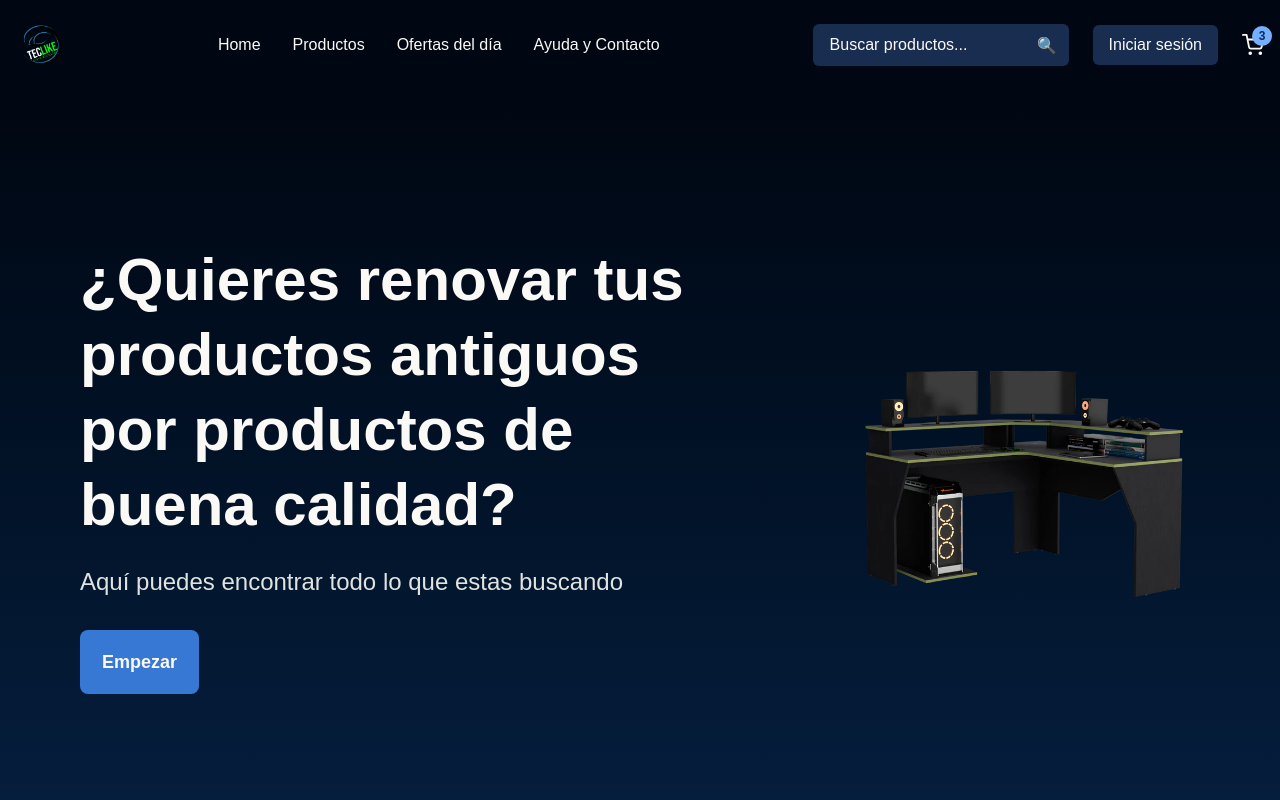
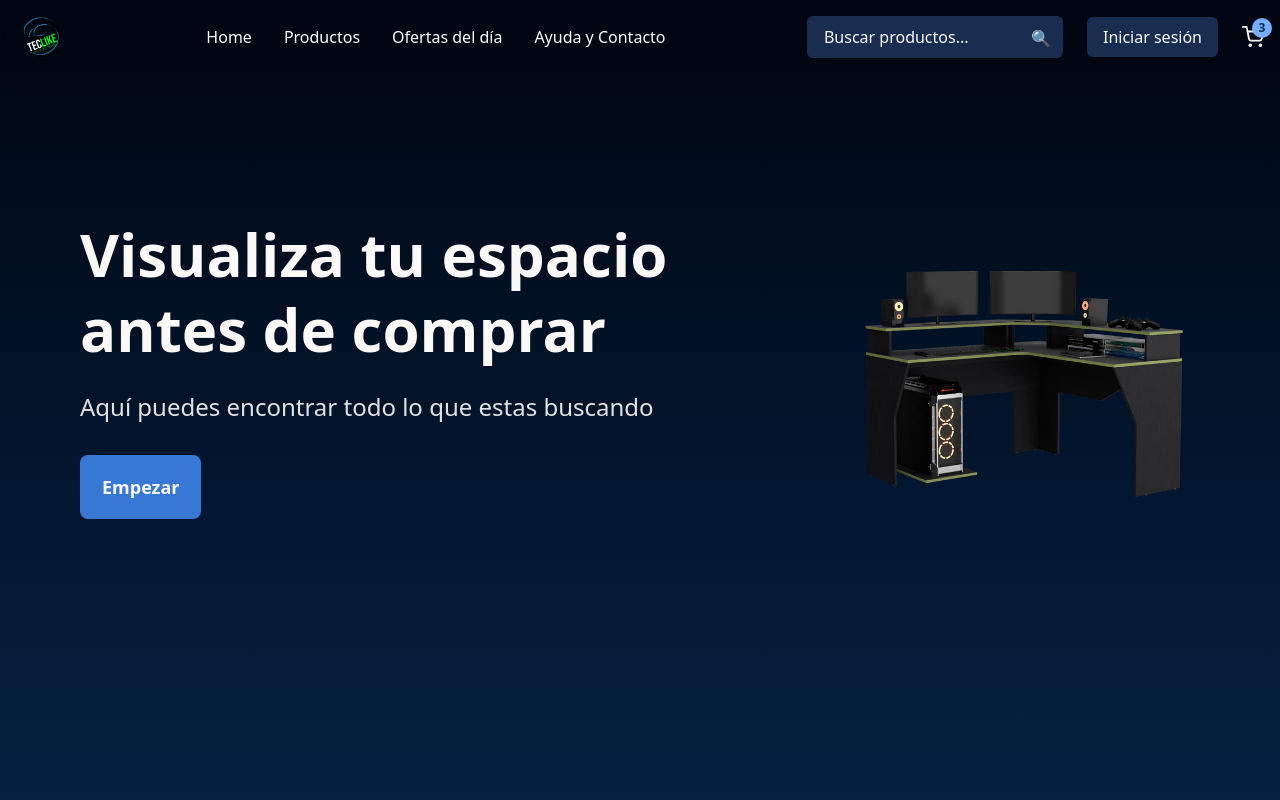
Before and after one commit to MisaelBohorquez27/Teclike-Store-3D, a Next.js app in the folder apps/frontend/: page / in a window 1280 px wide. Shown: the top 800 px of the page. Built offline with nearby package versions, Linux system fonts and the light colour scheme.

Commit message:
fix(Fixing the NavBar, its make responsive with animations)

```diff
--- a/apps/frontend/src/app/globals.css
+++ b/apps/frontend/src/app/globals.css
@@ -1,23 +1,36 @@
 @import "tailwindcss";
 
+/* src/app/globals.css */
+
 :root {
-    --background: #ffffff;
-    --foreground: #171717;
-    --color-background: var(--background);
-    --color-foreground: var(--foreground);
-    --font-sans: Arial, Helvetica, sans-serif;
+  --breakpoint-sm: 480px;
+  --breakpoint-md: 768px;
+  --breakpoint-lg: 976px;
+  --color-navy: #0f2c59; /* Azul marino */
+  --color-bone-white: #faf9f6; /* Blanco hueso */
+  --color-electric-blue: #3a7bff; /* Azul eléctrico */
+  --color-silver-gray: #c0c0c0; /* Gris plateado */
+  --color-emerald: #50c878; /* Verde esmeralda */
+
+  /* Puedes agregar también variables semánticas para mayor claridad */
+  --color-primary: var(--color-navy);
+  --color-secondary: var(--color-electric-blue);
+  --color-background: var(--color-bone-white);
+  --color-muted: var(--color-silver-gray);
+  --color-success: var(--color-emerald);
 }
 
+/* Estilos base */
 body {
-  background: var(--color-background);
-  color: var(--color-foreground);
+  background-color: var(--background-cream);
+  color: var(--primary-navy);
   font-family: var(--font-sans);
 }
 
 /* Estilos de las flechas de la seccion "Mas vendido de la semana"*/
 .swiper-button-next-custom,
 .swiper-button-prev-custom {
-  color: #3B82F6;
+  color: #3b82f6;
   background: white;
   width: 40px;
   height: 40px;
@@ -34,21 +47,32 @@ body {
 .swiper-button-prev-custom::after {
   font-size: 18px;
   font-weight: bold;
-  content: '';
+  content: "";
   display: inline-block;
 }
 
 .swiper-button-prev-custom::after {
-  content: '‹';
+  content: "‹";
 }
 
 .swiper-button-next-custom::after {
-  content: '›';
+  content: "›";
 }
 
 /*Seccion de Clientes Review*/
 .swiper-pagination-bullet {
-  background: #9CA3AF !important;
+  background: #9ca3af !important;
+  opacity: 1 !important;
+}
+
+.swiper-pagination-bullet-active {
+  background: #3b82f6 !important;
+  width: 24px !important;
+  border-radius: 4px !important;
+}
+
+.swiper-pagination-bullet {
+  background: #9ca3af !important;
   opacity: 1 !important;
 }
 
@@ -57,14 +81,3 @@ body {
   width: 24px !important;
   border-radius: 4px !important;
 }
-
-.swiper-pagination-bullet {
-  background: #9CA3AF !important;
-  opacity: 1 !important;
-}
-
-.swiper-pagination-bullet-active {
-  background: #3B82F6 !important;
-  width: 24px !important;
-  border-radius: 4px !important;
-}
--- a/apps/frontend/src/components/CartIcon.tsx
+++ b/apps/frontend/src/components/CartIcon.tsx
@@ -6,7 +6,7 @@ export default function CartIcon() {
     <Link href="/Cart" className="relative">
       <FiShoppingCart
         size={22}
-        className="hover:opacity-80 transition-opacity"
+        className="hover:opacity-80 transition-opacity text-white"
       />
       {/* Indicador de items en carrito */}
       <span className="absolute -top-2 -right-2 bg-[#75afff] text-[#0F2C59] text-xs font-bold w-5 h-5 flex items-center justify-center rounded-full">
--- a/apps/frontend/src/components/HeroBanner.tsx
+++ b/apps/frontend/src/components/HeroBanner.tsx
@@ -11,7 +11,7 @@ export function HeroBanner() {
         <div className="w-full max-w-2xl text-left md:w-2/3 pb-6 p-2 pr-0 rounded-lg ml-2 mb-4 mr-4">
           {/* Título */}
           <h1 className="text-4xl md:text-6xl font-bold text-[#FAF9F6] mb-6 leading-tight">
-            ¿Quieres renovar tus productos antiguos por productos de buena calidad?
+            Visualiza tu espacio antes de comprar
           </h1>
 
           {/* Subtítulo */}
--- a/apps/frontend/src/components/Navbar.tsx
+++ b/apps/frontend/src/components/Navbar.tsx
@@ -1,64 +1,131 @@
 "use client";
 import Link from "next/link";
 import Image from "next/image";
+import { useState, useEffect } from "react";
+import { FiMenu, FiX, FiSearch } from "react-icons/fi";
 import { SearchBar } from "./SearchBar";
-import logo from "../../public/logos/Logo2.png"; // Asegúrate de que la ruta sea correcta
-import { FiShoppingCart } from "react-icons/fi";
+import logo from "../../public/logos/Logo2.png";
 import CartIcon from "./CartIcon";
 
 export function Navbar() {
+  const [isOpen, setIsOpen] = useState(false);
+  const [scrolled, setHidden] = useState(false);
+  const [lastY, setLastY] = useState(0);
+
+  // Efecto para navbar con scroll
+  useEffect(() => {
+    const handleScroll = () => {
+      const currentY = window.scrollY;
+      if (currentY <= 0) {
+        // Arriba del todo: siempre visible
+        setHidden(false);
+      } else if (currentY > lastY) {
+        // Scroll hacia abajo: ocultar
+        setHidden(true);
+      } else {
+        // Scroll hacia arriba: mostrar
+        setHidden(false);
+      }
+      setLastY(currentY);
+    };
+    window.addEventListener("scroll", handleScroll);
+    return () => window.removeEventListener("scroll", handleScroll);
+  }, [lastY]);
+
+  // Cerrar menú al cambiar tamaño de pantalla
+  useEffect(() => {
+    const handleResize = () => {
+      if (window.innerWidth >= 768) {
+        setIsOpen(false);
+      }
+    };
+    window.addEventListener("resize", handleResize);
+    return () => window.removeEventListener("resize", handleResize);
+  }, []);
+
   return (
-    <nav className="bg-[#000712] text-[#FAF9F6] shadow-md h-25">
+    <nav
+      className={`fixed top-0 left-0 w-full z-50 transition-transform duration-300 ease-in-out ${
+        scrolled ? "-translate-y-full" : "translate-y-0"
+      } bg-[#000712]/90 backdrop-blur-sm shadow-lg`}
+    >
       <div className="container mx-auto px-4">
-        <div className="flex justify-between items-center py-6">
+        <div className="flex justify-between items-center py-4">
+          {/* Logo y menú hamburguesa (mobile) */}
           <div className="flex items-center">
-            {/* Logo */}
+            <button
+              className="md:hidden mr-4 text-white"
+              onClick={() => setIsOpen(!isOpen)}
+              aria-label="Menú"
+            >
+              {isOpen ? <FiX size={24} /> : <FiMenu size={24} />}
+            </button>
+            <Link href="/" className="flex items-center">
               <Image
                 src={logo}
                 alt="Logo"
                 width={120}
                 height={40}
                 className="h-10 w-auto"
+                priority
               />
-          </div>
-          {/* Menú central */}
-          <div className="hidden md:flex space-x-8">
-            <Link href="/" className="hover:opacity-80 transition-opacity">
-              Home
-            </Link>
-            <Link
-              href="/Products"
-              className="hover:opacity-80 transition-opacity"
-            >
-              Productos
-            </Link>
-            <Link
-              href="/DailyOffers"
-              className="hover:opacity-80 transition-opacity"
-            >
-              Ofertas del día
-            </Link>
-            <Link
-              href="/HelpContact"
-              className="hover:opacity-80 transition-opacity"
-            >
-              Ayuda y Contacto
             </Link>
           </div>
 
+          {/* Menú central */}
+          <div
+            className={`absolute md:static top-full left-0 w-full md:w-auto bg-[#000712] md:bg-transparent transition-all duration-300 ${
+              isOpen ? "block" : "hidden md:block"
+            }`}
+          >
+            <div className="flex flex-col md:flex-row md:space-x-8 p-4 md:p-0">
+              <NavLink href="/" text="Home" />
+              <NavLink href="/Products" text="Productos" />
+              <NavLink href="/DailyOffers" text="Ofertas del día" />
+              <NavLink href="/HelpContact" text="Ayuda y Contacto" />
+            </div>
+          </div>
+
           {/* Barra de búsqueda y acciones */}
-          <div className="flex items-center space-x-6">
+          <div className="flex items-center space-x-4 md:space-x-6">
+            {/* SearchBar solo en desktop */}
+            <div className="hidden md:block">
               <SearchBar darkMode />
+            </div>
+
+            {/* Icono de búsqueda en mobile */}
+            <button className="md:hidden text-white">
+              <FiSearch size={20} />
+            </button>
+
             <Link
               href="/login"
-              className="bg-[#182d50] text-[#FAF9F6] px-4 py-2 rounded-md hover:bg-[#3778d4] hover:bg-opacity-20 transition-colors"
+              className="hidden md:block bg-[#182d50] text-[#FAF9F6] px-4 py-2 rounded-md hover:bg-[#3778d4] hover:bg-opacity-20 transition-colors"
             >
               Iniciar sesión
             </Link>
+
             <CartIcon />
           </div>
         </div>
+
+        {/* SearchBar para mobile (aparece al hacer clic en el icono) */}
+        {isOpen && (
+          <div className="md:hidden p-4">
+            <SearchBar darkMode />
+          </div>
+        )}
       </div>
     </nav>
   );
 }
+
+// Componente auxiliar para los links
+const NavLink = ({ href, text }: { href: string; text: string }) => (
+  <Link
+    href={href}
+    className="block py-2 md:py-0 text-white hover:text-blue-300 transition-colors border-b md:border-0 border-gray-700"
+  >
+    {text}
+  </Link>
+);
```
Lines whose indentation alone changed are shown as unchanged.
